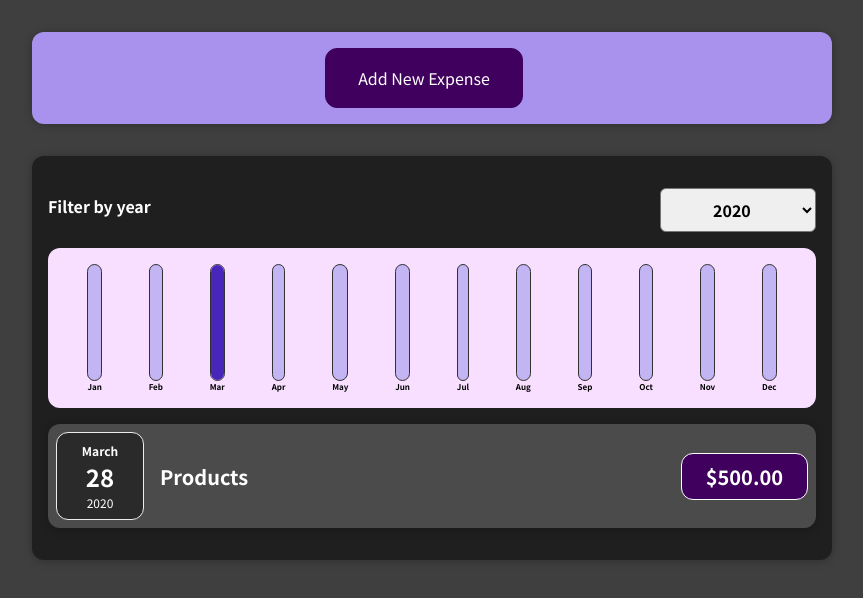
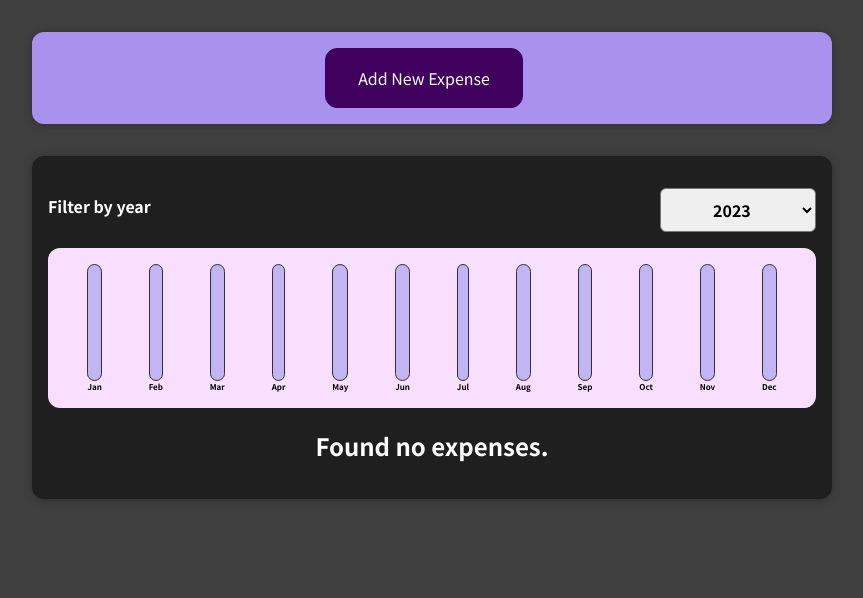
Before and after one commit to zoroMari/expenses-manager, a React (Create React App) app: page / in a window 1280 px wide. Shown: the top 598 px of the page, without its empty margins (208-1071 px from the left). Built offline with nearby package versions, Linux system fonts and the light colour scheme.

Commit message:
Local storage (#2)
added saving in localStorage; added deleting func

```diff
--- a/src/App.js
+++ b/src/App.js
@@ -2,38 +2,28 @@ import { useState } from 'react';
 import Expenses from './components/Expenses/Expenses';
 import NewExpense from './components/NewExpense/NewExpense';
 
-const INITIAL_EXPENSES = [
-  {
-    id: 'sdfs23',
-    date: new Date(2021, 2, 28),
-    title: 'Car Insurance',
-    amount: 294.67,
-  },
-  {
-    id: 'ssdffs33',
-    date: new Date(2020, 2, 28),
-    title: 'Products',
-    amount: 500.00.toFixed(2),
-  },
-  {
-    id: 'edyjr76',
-    date: new Date(2021, 2, 28),
-    title: 'Pet food',
-    amount: 100.00.toFixed(2),
-  },
-];
+const INITIAL_EXPENSES = localStorage.getItem('myExpenses') ? JSON.parse(localStorage.getItem('myExpenses')).map((item => {
+  return {...item, date: new Date(item.date)}
+})) : [];
 
 function App() {
   const [expenses, setExpenses] = useState(INITIAL_EXPENSES);
 
   const addNewExpenseHandler = (enteredData) => {
     setExpenses((prevState) => [enteredData, ...prevState]);
+    localStorage.setItem('myExpenses', JSON.stringify([enteredData, ...expenses]));
+  }
+
+  const deleteHandler = (id) => {
+    const newExpenses = expenses.filter((item) => item.id !== id);
+    setExpenses([...newExpenses]);
+    localStorage.setItem('myExpenses', JSON.stringify(newExpenses));
   }
 
   return (
     <div>
       <NewExpense onAddNewExpense={addNewExpenseHandler} />
-      <Expenses items={expenses} />
+      <Expenses onDelete={deleteHandler} items={expenses} />
     </div>
   );
 }
--- a/src/components/Expenses/ExpenseFilter.js
+++ b/src/components/Expenses/ExpenseFilter.js
@@ -9,10 +9,10 @@ export default function ExpenseFilter(props) {
         <div className='expenses-filter__control'>
           <label>Filter by year</label>
           <select value={props.defaultDate} onChange={dateChangeHandler}>
+            <option value='2023'>2023</option>
             <option value='2022'>2022</option>
             <option value='2021'>2021</option>
             <option value='2020'>2020</option>
-            <option value='2019'>2019</option>
           </select>
         </div>
       </div>
--- a/src/components/Expenses/ExpenseItem.css
+++ b/src/components/Expenses/ExpenseItem.css
@@ -52,3 +52,11 @@
     padding: 0.5rem 1.5rem;
   }
 }
+
+.deleteExpense {
+  cursor: pointer;
+  color: red;
+  background-color: transparent;
+  height: 40px;
+  border-radius: 4px;
+}
--- a/src/components/Expenses/ExpenseItem.js
+++ b/src/components/Expenses/ExpenseItem.js
@@ -4,7 +4,8 @@ import './ExpenseItem.css';
 import ExpenseDate from './ExpenseDate';
 import Card from '../UI/Card';
 
-export default function ExpenseItem({date, title, amount}) {
+export default function ExpenseItem({date, title, amount, onDelete}) {
+
   return (
     <li>
       <Card className="expense-item">
@@ -13,6 +14,7 @@ export default function ExpenseItem({date, title, amount}) {
         <div className="expense-item__description">
           <h2>{title}</h2>
           <div className="expense-item__price">${amount}</div>
+          <button onClick={() => onDelete()} className='deleteExpense'>X</button>
         </div>
       </Card>
     </li>
--- a/src/components/Expenses/Expenses.js
+++ b/src/components/Expenses/Expenses.js
@@ -6,8 +6,8 @@ import { useState } from 'react';
 import ExpensesList from './ExpensesList';
 import ExpensesChart from './ExpensesChart';
 
-export default function Expenses({items}) {
-  const [dateFiltered, setDateFiltered] = useState('2020');
+export default function Expenses({items, onDelete}) {
+  const [dateFiltered, setDateFiltered] = useState('2023');
   const filterHandler = (date) => {
     setDateFiltered(date);
   }
@@ -19,7 +19,7 @@ export default function Expenses({items}) {
       <Card className='expenses'>
         <ExpenseFilter defaultDate={dateFiltered} onChangeDate={filterHandler} />
         <ExpensesChart expenses={filteredExpenses} />
-        <ExpensesList filteredItems={filteredExpenses} />
+        <ExpensesList filteredItems={filteredExpenses} onDelete={onDelete} />
       </Card>
     </div>
   )
--- a/src/components/Expenses/ExpensesList.js
+++ b/src/components/Expenses/ExpensesList.js
@@ -1,7 +1,7 @@
 import './ExpensesList.css';
 import ExpenseItem from './ExpenseItem';
 
-export default function ExpensesList({filteredItems}) {
+export default function ExpensesList({filteredItems, onDelete}) {
   if (filteredItems.length === 0) {
     return <h2 className='expenses-list__fallback'>Found no expenses.</h2>
   }
@@ -14,6 +14,7 @@ export default function ExpensesList({filteredItems}) {
           date={item.date}
           title={item.title}
           amount={item.amount}
+          onDelete={() => onDelete(item.id) }
         />
       ))}
     </ul>
--- a/src/components/NewExpense/ExpenseForm.js
+++ b/src/components/NewExpense/ExpenseForm.js
@@ -69,8 +69,8 @@ export default function ExpenseForm(props) {
           <label>Date</label>
           <input
             type='date'
-            min='2019-01-01'
-            max='2022-12-31'
+            min='2020-01-01'
+            max='2023-12-31'
             value={enteredDate}
             onChange={dateChangeHandler}
           />
```
